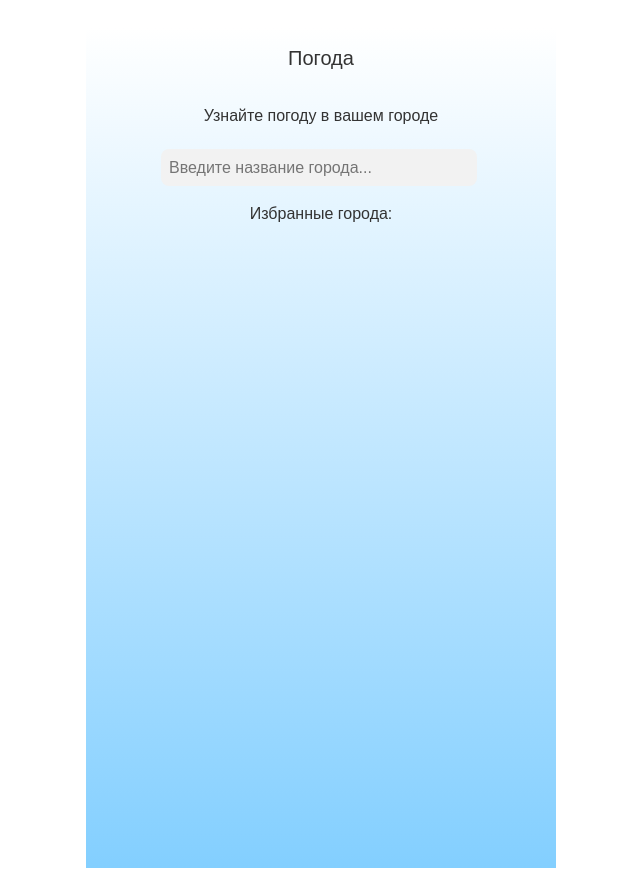
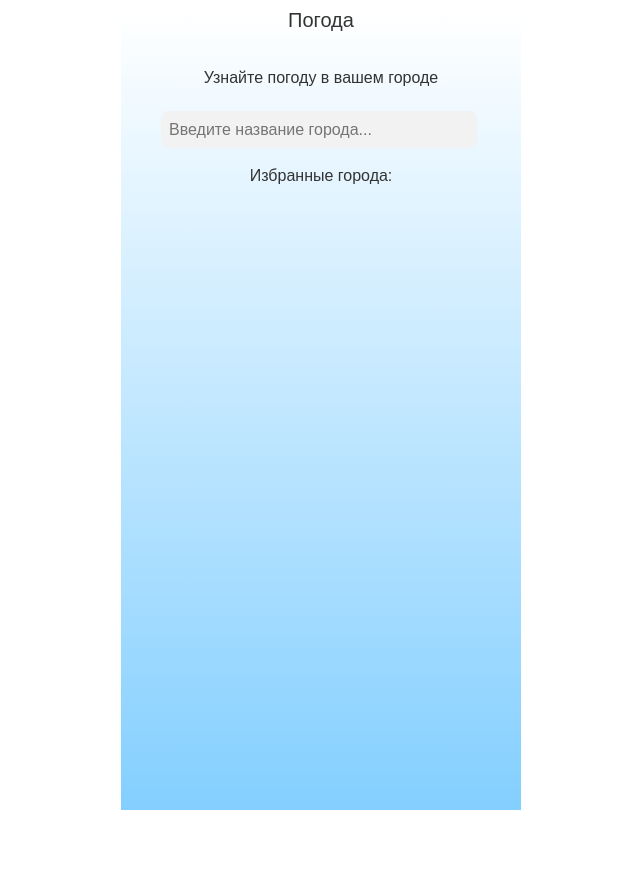
Before and after one commit to AndreenkovAndrey/Weather-App-ReactJs, a React (Create React App) app: page / in a window 1280 px wide. Shown: the whole page, without its empty margins (319-959 px from the left). After the commit the page ends 810 px from the top, so only its background shows below. Built offline with nearby package versions, Linux system fonts and the light colour scheme.

Commit message:
changing style of resetButton and mainDiv

```diff
--- a/src/Style1.css
+++ b/src/Style1.css
@@ -99,6 +99,7 @@ section {
 }
 body {
   line-height: 1;
+  margin: 10px 0px 0px 0px;
 }
 ol,
 ul {
@@ -120,22 +121,23 @@ table {
   border-spacing: 0;
 }
 
+
+
 #root {
     font-family: Arial, sans-serif;
     color: #333;
-    padding: 20px;
     display: flex;
     justify-content: center;
 }
 
 .mainDiv {
-    display: flex;
-    align-items: center;
-    padding: 20px;
-    flex-direction: column;
-    height: 100vh;
-    background: linear-gradient(to bottom, #ffffff, #83cfff);
-    width: 430px;
+  display: flex;
+  align-items: center;
+  flex-direction: column;
+  height: 100vh;
+  background: linear-gradient(to bottom, #ffffff, #83cfff);
+  padding: 0;
+  box-sizing: border-box;
 }
 
 h1 {
@@ -185,7 +187,7 @@ h1 {
   background: linear-gradient(to bottom, #fff, #83cfff);
   color: #333;
   position: relative;
-  left: 45px;
+  right: 35px;
   height: 21px;
   cursor: pointer;
   transition: background-color 0.3s, color 0.3s;
@@ -198,12 +200,12 @@ h1 {
 
 .inputCityList {
     min-height: 70px;
-    width: 300px;
+    width: 316px;
     border-radius: 8px;
     background-color:  #f2f2f2;
     display: block;
     position: relative;
-    right: 10;
+    right: 1px;
     list-style: disc inside;
   }
 
--- a/src/TrackedCitiesList.js
+++ b/src/TrackedCitiesList.js
@@ -8,6 +8,9 @@ const TrackedCitiesList = () => {
   const [trackedCities, setTrackedCities] = useState(getLocalStorageCitiesList);
 
   const addTrackedCity = (city) => {
+    if (
+      !trackedCities.find((trackedCity) => trackedCity.id === city.geonameId)
+    ) {
       const newTrackedCity = {
         name: city.name,
         id: city.geonameId,
@@ -15,6 +18,9 @@ const TrackedCitiesList = () => {
         latitude: city.lat,
       };
       setTrackedCities([...trackedCities, newTrackedCity]);
+    } else {
+      alert("Этот город уже был добавлен");
+    }
   };
 
   const deleteTrackedCity = (name) => {
```
Lines whose indentation alone changed are shown as unchanged.
